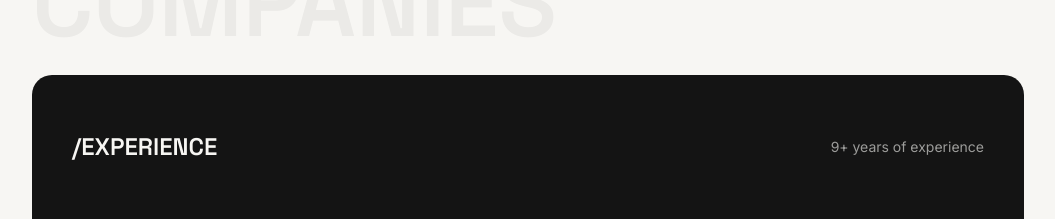
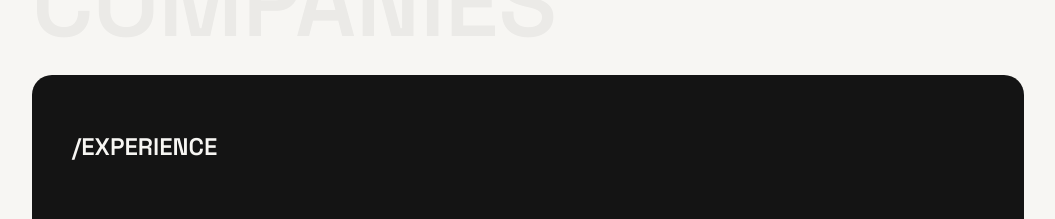
Before and after one commit to Black-Smith-Of-Fire/portfolio, a React (Vite) app: page / in a window 1280 px wide. Shown: the part 2680-2899 px from the top of the page, without its empty margins (112-1167 px from the left). Built offline with nearby package versions, Linux system fonts and the light colour scheme; the HTML template or start-up script is replaced by a standard one.

Commit message:
Removed unnecessary info

```diff
--- a/src/components/Experience.tsx
+++ b/src/components/Experience.tsx
@@ -14,7 +14,7 @@ export default function Experience() {
 
         <div className="relative flex items-center justify-between">
           <h2 className="font-display text-2xl font-semibold">/EXPERIENCE</h2>
-          <p className="text-sm text-paper/60">9+ years of experience</p>
+
         </div>
 
         <div className="relative mt-8 divide-y divide-paper/10">
```
